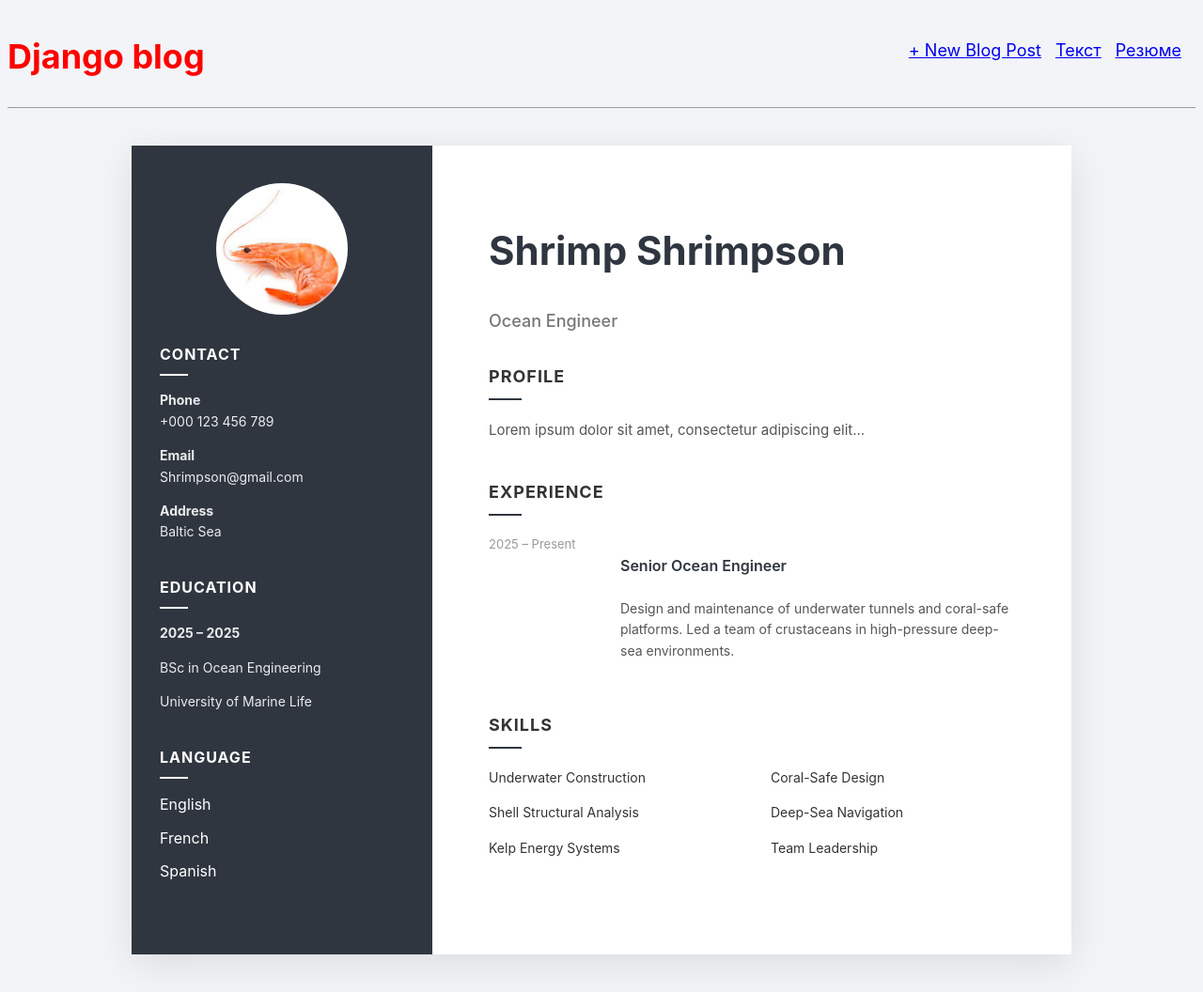
After one commit to polina-tereschenko/code, a Django app: page /cv/ in a window 1280 px wide. The commit adds this page. Shown: the whole page at 94% size. Run offline with Django 4.2, Linux system fonts and the light colour scheme; some web fonts are replaced.

Commit message:
Add CV and text templates

```diff
--- a/blog/blog/urls.py
+++ b/blog/blog/urls.py
@@ -1,10 +1,12 @@
 from django.urls import path
 from .views import (
     BlogListView,
+    BlogTextView,
     BlogDetailView,
     BlogCreateView,
     BlogUpdateView,
     BlogDeleteView,
+    cv_view,
 )
 
 urlpatterns = [
@@ -12,5 +14,7 @@ urlpatterns = [
     path("post/<int:pk>/", BlogDetailView.as_view(), name="post_detail"),
     path("post/<int:pk>/edit/", BlogUpdateView.as_view(), name="post_edit"),
     path("post/<int:pk>/delete/", BlogDeleteView.as_view(), name="post_delete"),
+    path("text/", BlogTextView.as_view(), name="text"),
+    path("cv/", cv_view, name="cv"),
     path("", BlogListView.as_view(), name="home"),
 ]
--- a/blog/blog/views.py
+++ b/blog/blog/views.py
@@ -2,10 +2,15 @@ from django.views.generic import ListView, DetailView, UpdateView, DeleteView
 from django.views.generic.edit import CreateView
 from .models import Post
 from django.urls import reverse_lazy
+from django.shortcuts import render
 
 class BlogListView(ListView):
     model = Post
     template_name = "home.html"
+
+class BlogTextView(ListView):
+    model = Post
+    template_name = "text.html"
 
 class BlogDetailView(DetailView):
     model = Post
@@ -25,3 +30,48 @@ class BlogDeleteView(DeleteView):
     model = Post
     template_name = "post_delete.html"
     success_url = reverse_lazy("home")
+
+def cv_view(request):
+    context = {
+        "person": {
+            "name": "Shrimp Shrimpson",
+            "position": "Ocean Engineer",
+            "profile": "Lorem ipsum dolor sit amet, consectetur adipiscing elit..."
+        },
+        "contact": {
+            "phone": "+000 123 456 789",
+            "email": "Shrimpson@gmail.com",
+            "address": "Baltic Sea"
+        },
+        "education": [
+            {
+                "period": "2025 – 2025",
+                "degree": "BSc in Ocean Engineering",
+                "university": "University of Marine Life"
+            },
+        ],
+        "languages": [
+            {"name": "English"},
+            {"name": "French"},
+            {"name": "Spanish"},
+        ],
+        "experience": [
+        {
+            "period": "2025 – Present",
+            "position": "Senior Ocean Engineer",
+            "description": (
+                "Design and maintenance of underwater tunnels and coral-safe platforms. "
+                "Led a team of crustaceans in high-pressure deep-sea environments."
+            )
+        },
+        ],
+        "skills": [
+            {"name": "Underwater Construction"},
+            {"name": "Coral-Safe Design"},
+            {"name": "Shell Structural Analysis"},
+            {"name": "Deep-Sea Navigation"},
+            {"name": "Kelp Energy Systems"},
+            {"name": "Team Leadership"}
+        ]
+    }
+    return render(request, "cv.html", context)
--- a/blog/static/css/base.css
+++ b/blog/static/css/base.css
@@ -21,6 +21,7 @@ header h1 a {
 .nav-right {
     display: flex;
     padding-top: 2rem;
+    padding-right: 15px;
 }
 
 .post-entry {
--- /dev/null
+++ b/blog/static/css/cv.css
@@ -0,0 +1,183 @@
+body {
+    font-family: "Inter", "Segoe UI", sans-serif;
+    background: #f2f4f7;
+    color: #333;
+    line-height: 1.6;
+}
+
+header {
+    font-size: 18px;
+    border-bottom: 1px solid #999;
+    margin-bottom: 2rem;
+    display: flex;
+}
+
+header h1 a {
+    color: red;
+    text-decoration: none;
+}
+
+.nav-left {
+    margin-right: auto;
+}
+
+.nav-right {
+    display: flex;
+    padding-top: 2rem;
+    padding-right: 15px;
+}
+
+.resume {
+    max-width: 1000px;
+    margin: 40px auto;
+    background: #fff;
+    display: grid;
+    grid-template-columns: 320px 1fr;
+    box-shadow: 0 10px 40px rgba(0, 0, 0, 0.1);
+}
+
+.sidebar {
+    background: #2f3640;
+    color: #fff;
+    padding: 40px 30px;
+}
+
+.avatar {
+    display: flex;
+    justify-content: center;
+    margin-bottom: 30px;
+}
+
+.avatar img {
+    width: 140px;
+    height: 140px;
+    border-radius: 50%;
+    object-fit: cover;
+}
+
+.sidebar-section {
+    margin-bottom: 35px;
+}
+
+.sidebar-section h3 {
+    font-size: 16px;
+    text-transform: uppercase;
+    letter-spacing: 1px;
+    margin-bottom: 15px;
+    position: relative;
+}
+
+.sidebar-section h3::after {
+    content: "";
+    display: block;
+    width: 30px;
+    height: 2px;
+    background: #fff;
+    margin-top: 8px;
+}
+
+.sidebar p,
+.sidebar li {
+    font-size: 14px;
+    opacity: 0.9;
+    margin-bottom: 6px;
+}
+
+.contact-item {
+    margin-bottom: 10px;
+}
+
+.education-item {
+    margin-bottom: 15px;
+}
+
+.language-item {
+    display: flex;
+    justify-content: space-between;
+    align-items: center;
+    margin-bottom: 10px;
+}
+
+.main {
+    padding: 50px 60px;
+}
+
+.header-main h1 {
+    font-size: 42px;
+    font-weight: 700;
+    color: #2f3640;
+}
+
+.header-main h2 {
+    font-size: 18px;
+    font-weight: 500;
+    color: #777;
+    margin-top: 5px;
+    margin-bottom: 30px;
+}
+
+.section {
+    margin-bottom: 40px;
+}
+
+.section h3 {
+    font-size: 18px;
+    text-transform: uppercase;
+    letter-spacing: 1px;
+    margin-bottom: 20px;
+    position: relative;
+}
+
+.section h3::after {
+    content: "";
+    display: block;
+    width: 35px;
+    height: 2px;
+    background: #2f3640;
+    margin-top: 8px;
+}
+
+.profile-text {
+    font-size: 15px;
+    color: #555;
+}
+
+.experience-item {
+    display: grid;
+    grid-template-columns: 120px 1fr;
+    gap: 20px;
+    margin-bottom: 25px;
+}
+
+.experience-item span {
+    font-size: 13px;
+    color: #999;
+}
+
+.experience-item h4 {
+    font-size: 16px;
+    font-weight: 600;
+    color: #2f3640;
+}
+
+.experience-item p {
+    font-size: 14px;
+    color: #555;
+    margin-top: 5px;
+}
+
+.skills {
+    display: grid;
+    grid-template-columns: repeat(2, 1fr);
+    gap: 15px 40px;
+}
+
+.skill {
+    display: flex;
+    justify-content: space-between;
+    align-items: center;
+}
+
+.skill-name {
+    font-size: 14px;
+}
--- a/blog/templates/base.html
+++ b/blog/templates/base.html
@@ -17,6 +17,12 @@ Source+Sans+Pro:400" rel="stylesheet">
             <div class="nav-right">
                 <a href="{% url 'post_new' %}">+ New Blog Post</a>
             </div>
+            <div class="nav-right">
+                <a href="{% url 'text' %}">Text</a>
+            </div>
+            <div class="nav-right">
+                <a href="{% url 'cv' %}">Резюме</a>
+            </div>
         </header>
         {% block content %}
         {% endblock content %}
--- /dev/null
+++ b/blog/templates/cv.html
@@ -0,0 +1,104 @@
+{% load static %}
+<html>
+
+<head>
+    <title>CV</title>
+    <link href="https://fonts.googleapis.com/css?family=\
+Source+Sans+Pro:400" rel="stylesheet">
+    <link href="{% static 'css/cv.css' %}" rel="stylesheet">
+</head>
+
+<body>
+    <header>
+        <div class="nav-left">
+            <h1><a href="{% url 'home' %}">Django blog</a></h1>
+        </div>
+        <div class="nav-right">
+            <a href="{% url 'post_new' %}">+ New Blog Post</a>
+        </div>
+        <div class="nav-right">
+            <a href="{% url 'text' %}">Текст</a>
+        </div>
+        <div class="nav-right">
+            <a href="{% url 'cv' %}">Резюме</a>
+        </div>
+    </header>
+    {% block content %}
+    <div class="resume">
+        <aside class="sidebar">
+            <div class="avatar">
+                <img src="{% static 'img/image.png' %}" alt="Profile photo">
+            </div>
+            <div class="sidebar-section">
+                <h3>Contact</h3>
+                <p class="contact-item">
+                    <strong>Phone</strong><br>
+                    {{ contact.phone }}
+                </p>
+                <p class="contact-item">
+                    <strong>Email</strong><br>
+                    {{ contact.email }}
+                </p>
+                <p class="contact-item">
+                    <strong>Address</strong><br>
+                    {{ contact.address }}
+                </p>
+            </div>
+            <div class="sidebar-section">
+                <h3>Education</h3>
+                {% for edu in education %}
+                <div class="education-item">
+                    <p><strong>{{ edu.period }}</strong></p>
+                    <p>{{ edu.degree }}</p>
+                    <p>{{ edu.university }}</p>
+                </div>
+                {% endfor %}
+            </div>
+            <div class="sidebar-section">
+                <h3>Language</h3>
+                {% for lang in languages %}
+                <div class="language-item">
+                    <span>{{ lang.name }}</span>
+                </div>
+                {% endfor %}
+            </div>
+        </aside>
+        <main class="main">
+            <div class="header-main">
+                <h1>{{ person.name }}</h1>
+                <h2>{{ person.position }}</h2>
+            </div>
+            <section class="section">
+                <h3>Profile</h3>
+                <p class="profile-text">
+                    {{ person.profile }}
+                </p>
+            </section>
+            <section class="section">
+                <h3>Experience</h3>
+                {% for exp in experience %}
+                <div class="experience-item">
+                    <span>{{ exp.period }}</span>
+                    <div>
+                        <h4>{{ exp.position }}</h4>
+                        <p>{{ exp.description }}</p>
+                    </div>
+                </div>
+                {% endfor %}
+            </section>
+            <section class="section">
+                <h3>Skills</h3>
+                <div class="skills">
+                    {% for skill in skills %}
+                    <div class="skill">
+                        <span class="skill-name">{{ skill.name }}</span>
+                    </div>
+                    {% endfor %}
+                </div>
+            </section>
+        </main>
+    </div>
+    {% endblock content %}
+</body>
+
+</html>
--- /dev/null
+++ b/blog/templates/text.html
@@ -0,0 +1,5 @@
+{% extends "base.html" %}
+{% block content %}
+<h1>Text</h1>
+<p>Here is some text about nothing</p>
+{% endblock content %}
```
Also changed, not shown: blog/blog/tests.py (+11 -0 lines), blog/static/img/image.png (added).
